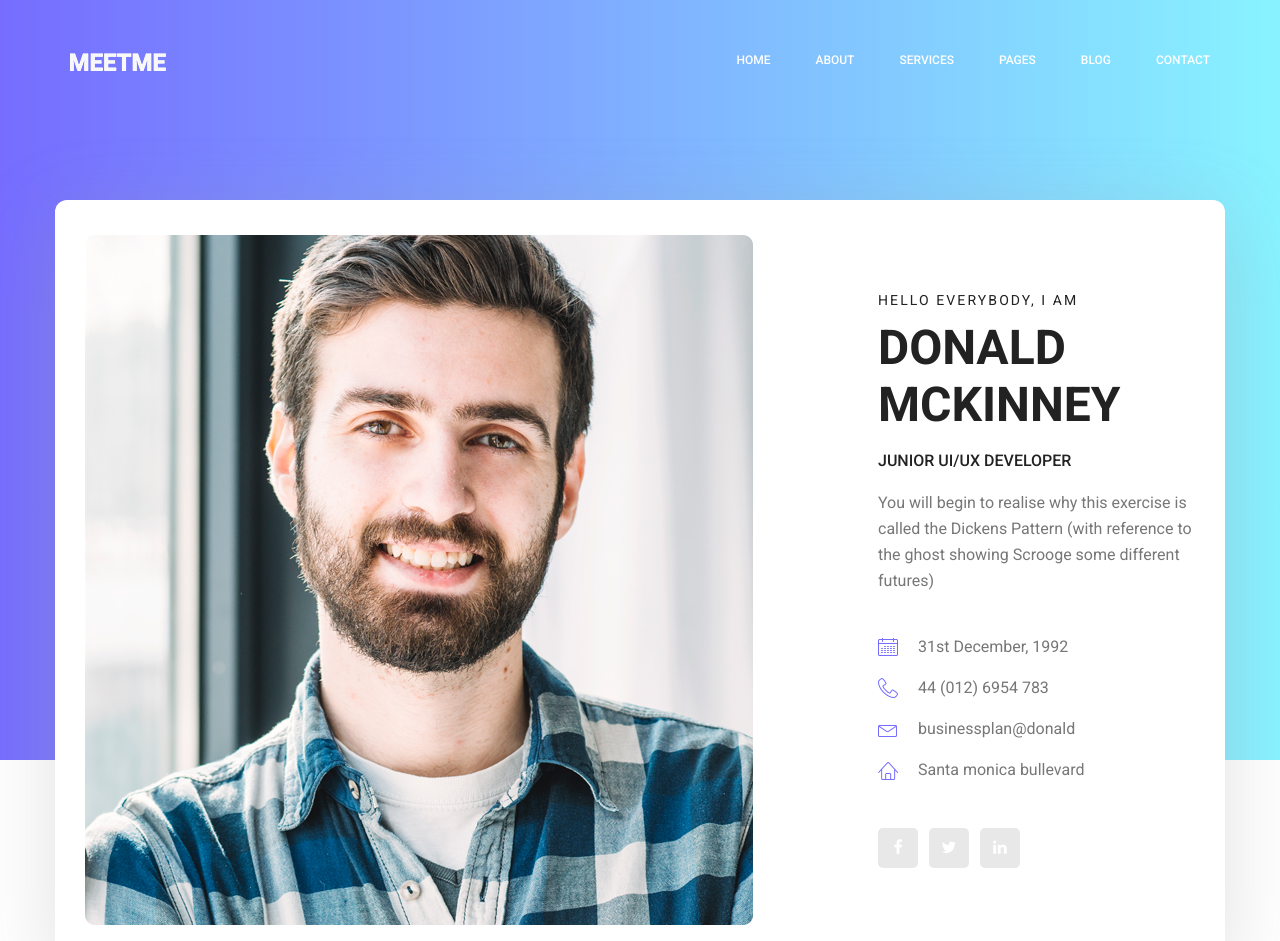
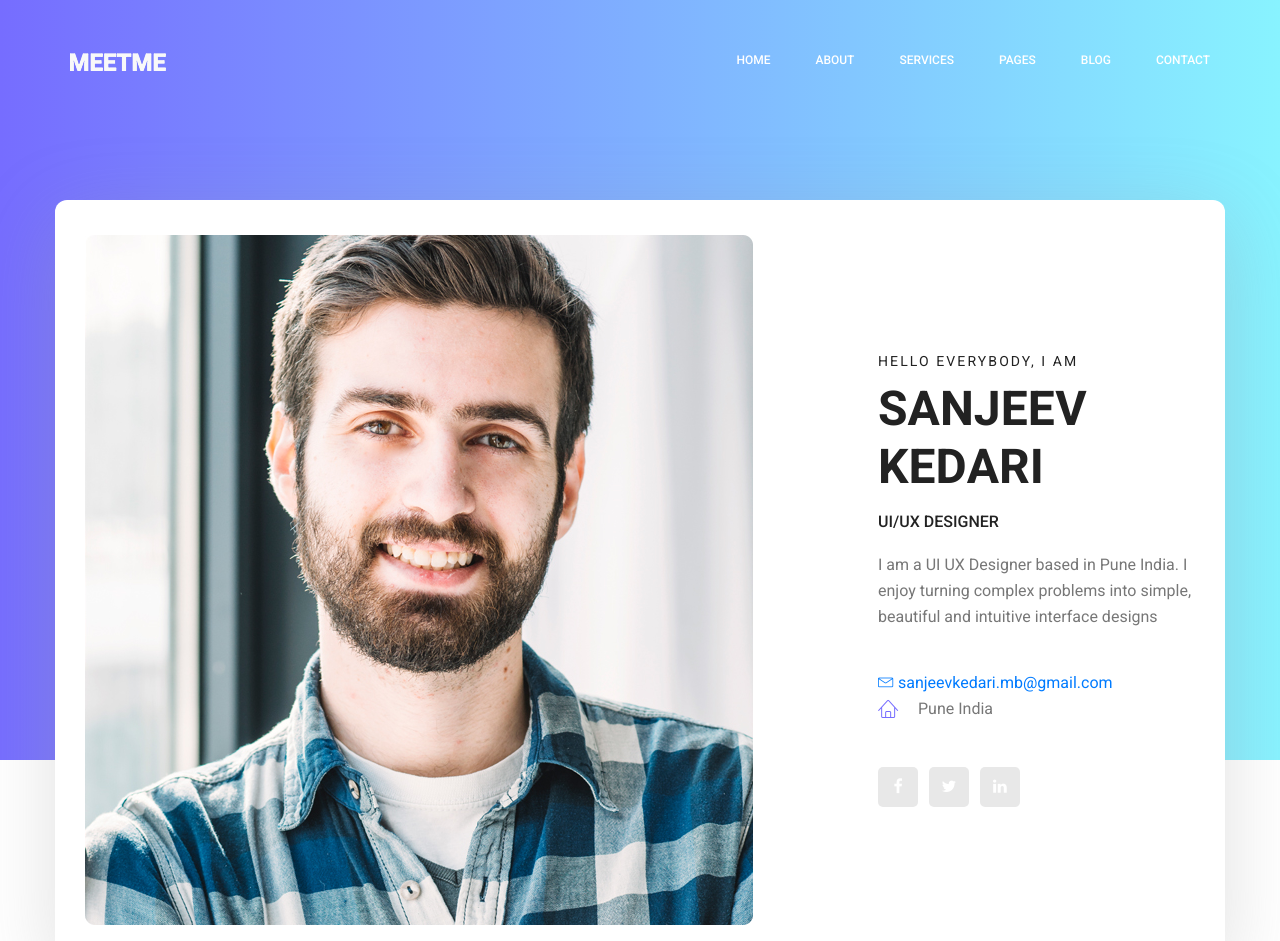
Before and after one commit to sanjeevkedari/sanjeevkedari.github.io, a plain HTML site: page index.html in a window 1280 px wide. Shown: the top 941 px of the page. Drawn offline with Linux system fonts and the light colour scheme.

Commit message:
Update index.html

```diff
--- a/index.html
+++ b/index.html
@@ -75,18 +75,19 @@
 							<div class="media-body">
 								<div class="personal_text">
 									<h6>Hello Everybody, i am</h6>
-									<h3>Donald McKinney</h3>
-									<h4>Junior UI/UX Developer</h4>
-									<p>You will begin to realise why this exercise is called the Dickens Pattern (with reference to the ghost showing Scrooge some different futures)</p>
+									<h3>Sanjeev Kedari</h3>
+									<h4>UI/UX Designer</h4>
+									<!--<p>You will begin to realise why this exercise is called the Dickens Pattern (with reference to the ghost showing Scrooge some different futures)</p>-->
+									<p>I am a UI UX Designer based in Pune India. I enjoy turning complex problems into simple, beautiful and intuitive interface designs</p>
 									<ul class="list basic_info">
-										<li><a href="#"><i class="lnr lnr-calendar-full"></i> 31st December, 1992</a></li>
-										<li><a href="#"><i class="lnr lnr-phone-handset"></i> 44 (012) 6954 783</a></li>
-										<li><a href="#"><i class="lnr lnr-envelope"></i> businessplan@donald</a></li>
-										<li><a href="#"><i class="lnr lnr-home"></i> Santa monica bullevard</a></li>
+										<!--<li><a href="#"><i class="lnr lnr-calendar-full"></i> 31st December, 1992</a></li>
+										<li><a href="#"><i class="lnr lnr-phone-handset"></i> 44 (012) 6954 783</a></li>-->
+										<!<li><a href="#"><i class="lnr lnr-envelope"></i> sanjeevkedari.mb@gmail.com</a></li>
+										<li><a href="#"><i class="lnr lnr-home"></i> Pune India</a></li>
 									</ul>
 									<ul class="list personal_social">
 										<li><a href="#"><i class="fa fa-facebook"></i></a></li>
-										<li><a href="#"><i class="fa fa-twitter"></i></a></li>
+										<li><a href="https://x.com/sanjeevkedari"><i class="fa fa-twitter"></i></a></li>
 										<li><a href="#"><i class="fa fa-linkedin"></i></a></li>
 									</ul>
 								</div>
```
